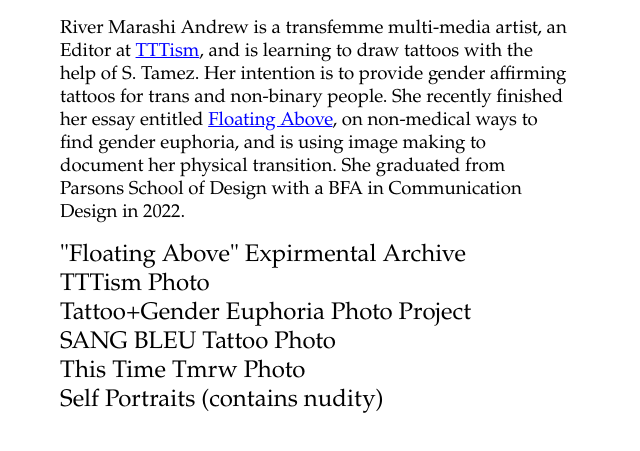
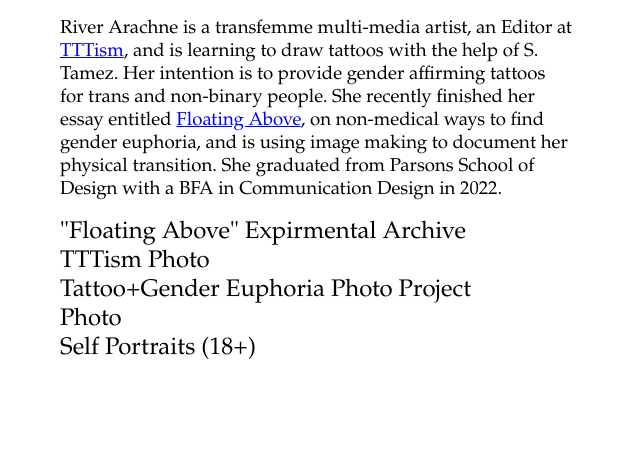
Before and after one commit to riverjoon/rivermarashiandrew, a plain HTML site: page index.html in a window 1280 px wide. Shown: the part 53-504 px from the top of the page, without its empty margins (0-640 px from the left). Drawn offline with Linux system fonts and the light colour scheme.

Commit message:
Update index.html

```diff
--- a/index.html
+++ b/index.html
@@ -5,7 +5,7 @@
     <meta name="viewport" content="width=device-width, initial-scale=1.0">
 
 
-    <title>RiverMarashiAndrew</title>
+    <title>RiverArachne</title>
 <!--
 
 
@@ -224,7 +224,7 @@ FOR MOBILE
 </div>
 
 <div id="introtext"><p>
-River Marashi Andrew is a transfemme multi-media artist, an Editor at <a href="" class="downloadlink">TTTism</a>, and
+River Arachne is a transfemme multi-media artist, an Editor at <a href="" class="downloadlink">TTTism</a>, and
 is learning to draw tattoos with the help of S. Tamez. Her intention is to provide gender
 affirming tattoos for trans and non-binary people. She recently finished her essay
 entitled <a href="" class="downloadlink">Floating Above</a>, on non-medical ways to
@@ -243,9 +243,8 @@ of Design with a BFA in Communication Design in 2022.
 	<a href ="floatingabove.html" class="projectlink"> "Floating Above" Expirmental Archive</a> <br>
 	<a href ="tttphoto.html" class="projectlink">TTTism Photo<br>
 	<a href ="tattooeuphoria.html" class="projectlink">Tattoo+Gender Euphoria Photo Project<br>
-	<a href ="sangbleuphoto.html" class="projectlink">SANG BLEU Tattoo Photo<br>
-	<a href ="thistimetmrw.html" class="projectlink">This Time Tmrw Photo<br>
-	<a href ="selfportraits.html" class="projectlink">Self Portraits (contains nudity)<br>
+	<a href ="sangbleuphoto.html" class="projectlink">Photo<br>
+	<a href ="selfportraits.html" class="projectlink">Self Portraits (18+)<br>
 
 
 </div>
```
